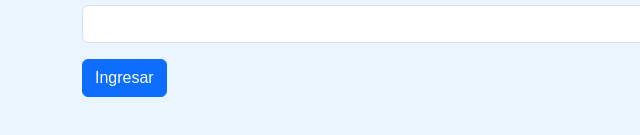
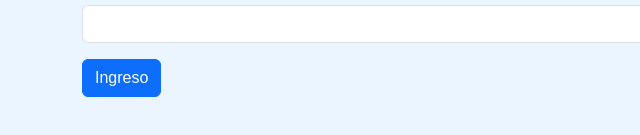
Before and after one commit to AuroraaaMS/Ferremas-integracion, a website: page public/login.html in a window 1280 px wide. Shown: the part 271-406 px from the top of the page, 0-640 px from the left. Drawn offline with nearby package versions, Linux system fonts and the light colour scheme; a web font is replaced by a local one.

Commit message:
Commit de prueba

```diff
--- a/public/login.html
+++ b/public/login.html
@@ -35,7 +35,7 @@
         <input type="password" class="form-control" id="pass" name="pass" required />
       </div>
 
-      <button type="submit" class="btn btn-primary">Ingresar</button>
+      <button type="submit" class="btn btn-primary">Ingreso</button>
     </form>
 
     <div id="registro-cliente" class="mt-3" style="display: none;">
```
